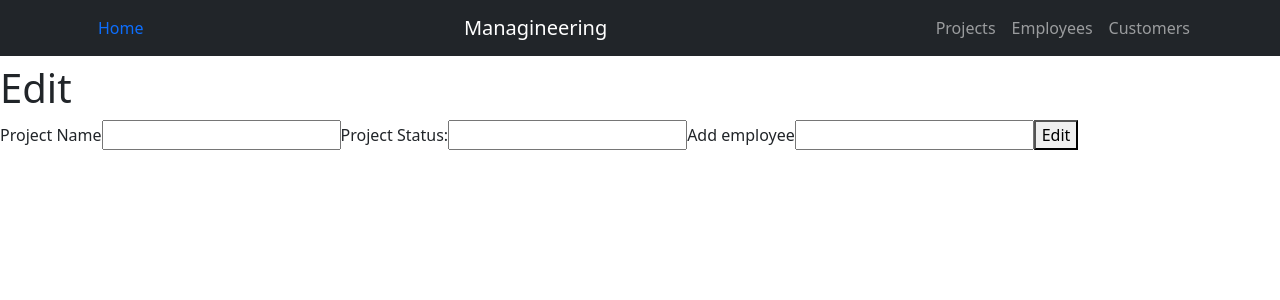
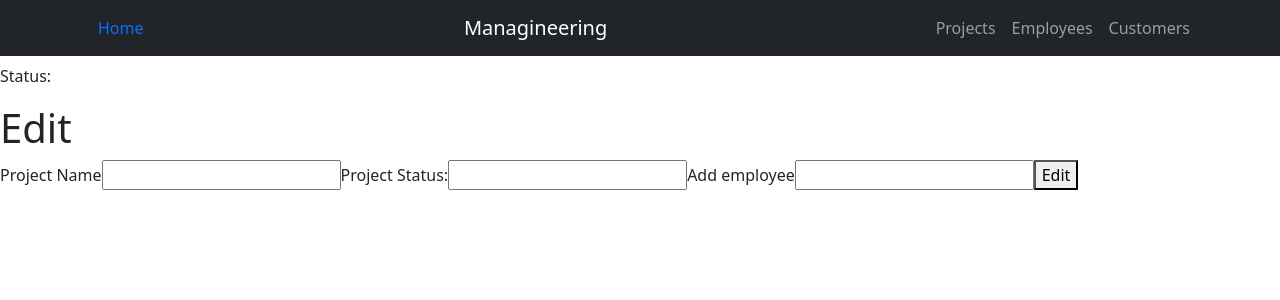
Before and after one commit to LaurentBaj/PGR305_Arbeidskrav, a React (Create React App) app: page /projects/edit/1 in a window 1280 px wide. Shown: the top 300 px of the page. Built offline with nearby package versions, Linux system fonts and the light colour scheme.

Commit message:
Refactored ProjectView.tsx

```diff
--- a/src/components/projects_/EditProjectForm.tsx
+++ b/src/components/projects_/EditProjectForm.tsx
@@ -1,6 +1,5 @@
 import {FC, useState} from "react";
-import {IEmployee, IProject} from "../../interfaces/interfaces";
-import {Status} from "../shared/enums";
+import {IProject} from "../../interfaces/interfaces";
 
 export const EditProjectForm:FC<IProject> = ({name, status, employees}) => {
     const [newName, setNewName] = useState(name)
--- a/src/pages/ProjectView.tsx
+++ b/src/pages/ProjectView.tsx
@@ -6,6 +6,7 @@ import {ProjectContextType} from "../types/ProjectContextType";
 import {EmployeeItem} from "../components/employees/EmployeeItem";
 import {EditProjectForm} from "../components/projects_/EditProjectForm";
 import {Status} from "../components/shared/enums";
+import {ProjectItem} from "../components/projects_/ProjectItem";
 
 
 export const ProjectView:FC<IProject> = () => {
@@ -15,14 +16,9 @@ export const ProjectView:FC<IProject> = () => {
 
     return (
         <>
-            <h1>{project?.name}</h1>
-            <h3>{project?.status}</h3>
-            {project?.employees.map( (e, key) => {
-                return <EmployeeItem name={e.name} job_desc={e.job_desc} key={key} />
-            })}
-            {/* Not sure why I can't do this to show specific proj
-                <ProjectItem name={project?.name} status={project?.status} employees={project?.employees} />
-            */}
+            {/*View Specific Project clicked on, show all its employees + Form to alter project details*/}
+            <ProjectItem name={project?.name as string} status={project?.status as Status} employees={project?.employees as IEmployee[]} />
+            {project?.employees.map( (e) => {return <EmployeeItem name={e.name} job_desc={e.job_desc} /> })}
             <EditProjectForm name={project?.name as string} status={project?.status as Status} employees={project?.employees as IEmployee[]} />
         </>
     )
```
